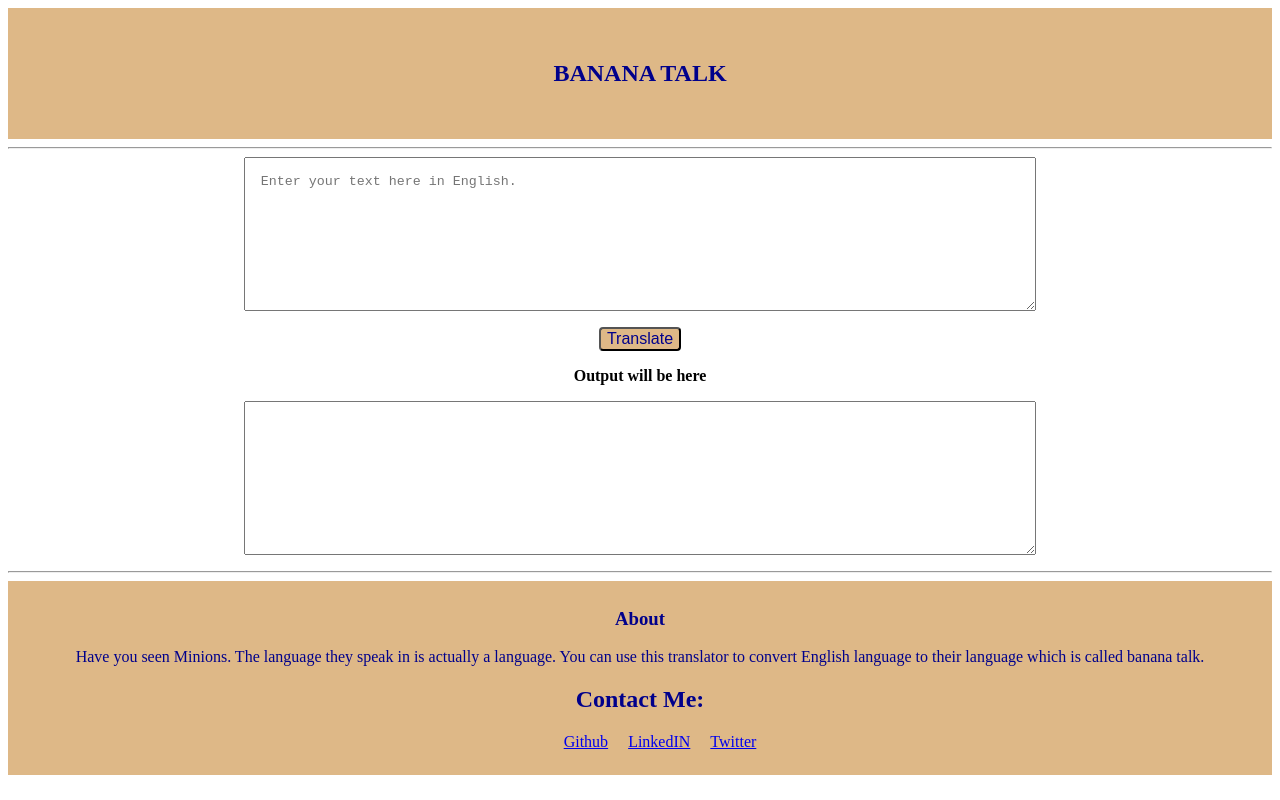
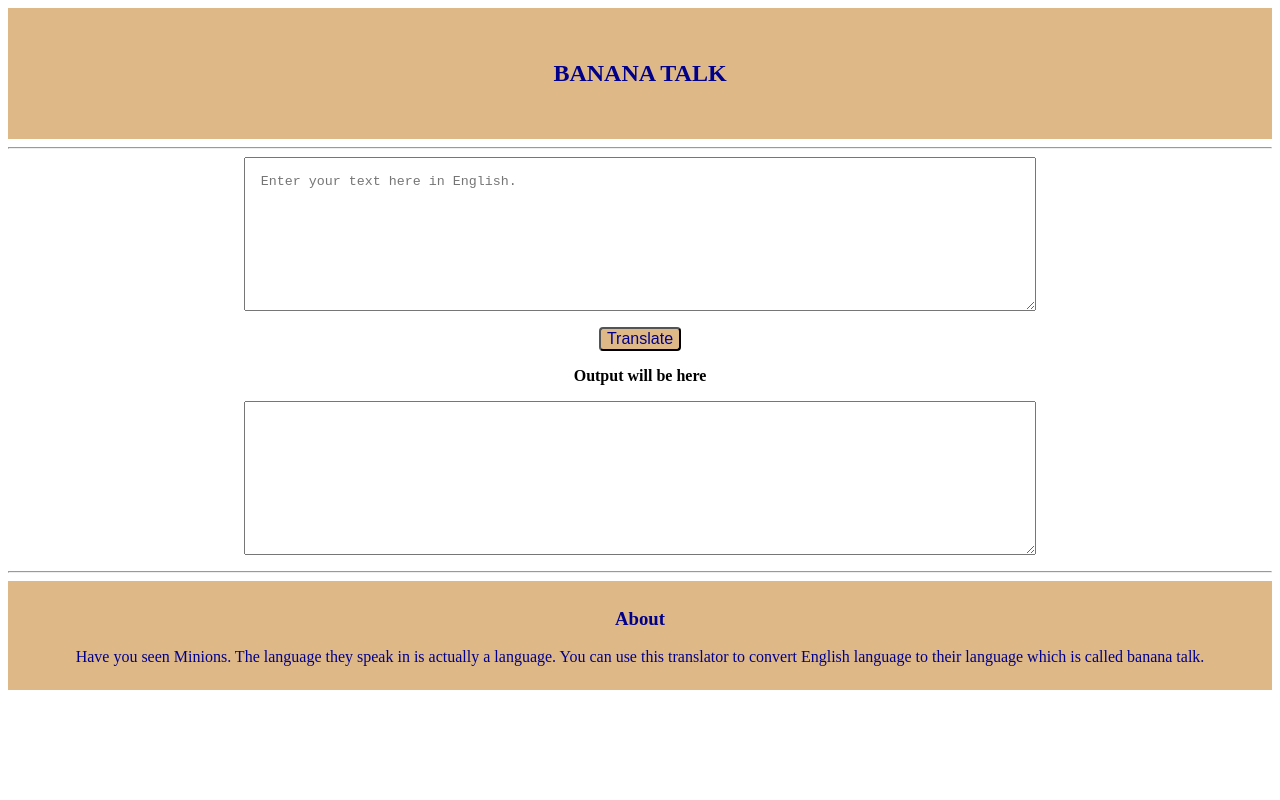
Before and after one commit to SahilDhar98/Banana_talk, a plain HTML site: page index.html in a window 1280 px wide. Drawn offline with Linux system fonts and the light colour scheme.

Commit message:
Minor changes

```diff
--- a/app.js
+++ b/app.js
@@ -9,7 +9,7 @@ var outputtxt = document.querySelector("#txt-output");
 
 
 
-var serverURL = "https://api.funtranslations.com/translate/pirate.json";
+var serverURL = "https://api.funtranslations.com/translate/minion.json";
 // Url creator
 function urlcreator(input){
     return serverURL + "?" + "text=" + input ;
--- a/index.html
+++ b/index.html
@@ -59,18 +59,7 @@
         <p>Have you seen Minions. The language they speak in is actually a language.
             You can use this translator to convert English language to their language which is called banana talk.
         </p>
-        <h2>Contact Me:</h2>
-        <ul class="list-inline non-bullet">
-            <li class="list-item-inline" >
-                <a class="link" href="https://github.com/SahilDhar98">Github</a>
-            </li>
-            <li class="list-item-inline">
-                <a class="link" href="https://www.linkedin.com/in/sahil-dhar-b0a275151/">LinkedIN</a>
-            </li>
-            <li class="list-item-inline">
-                <a class="link" href="http://">Twitter</a>
-            </li>
-        </ul>
+
     </footer>
     <script src="app.js" type=text/javascript></script>
 </body>
```
